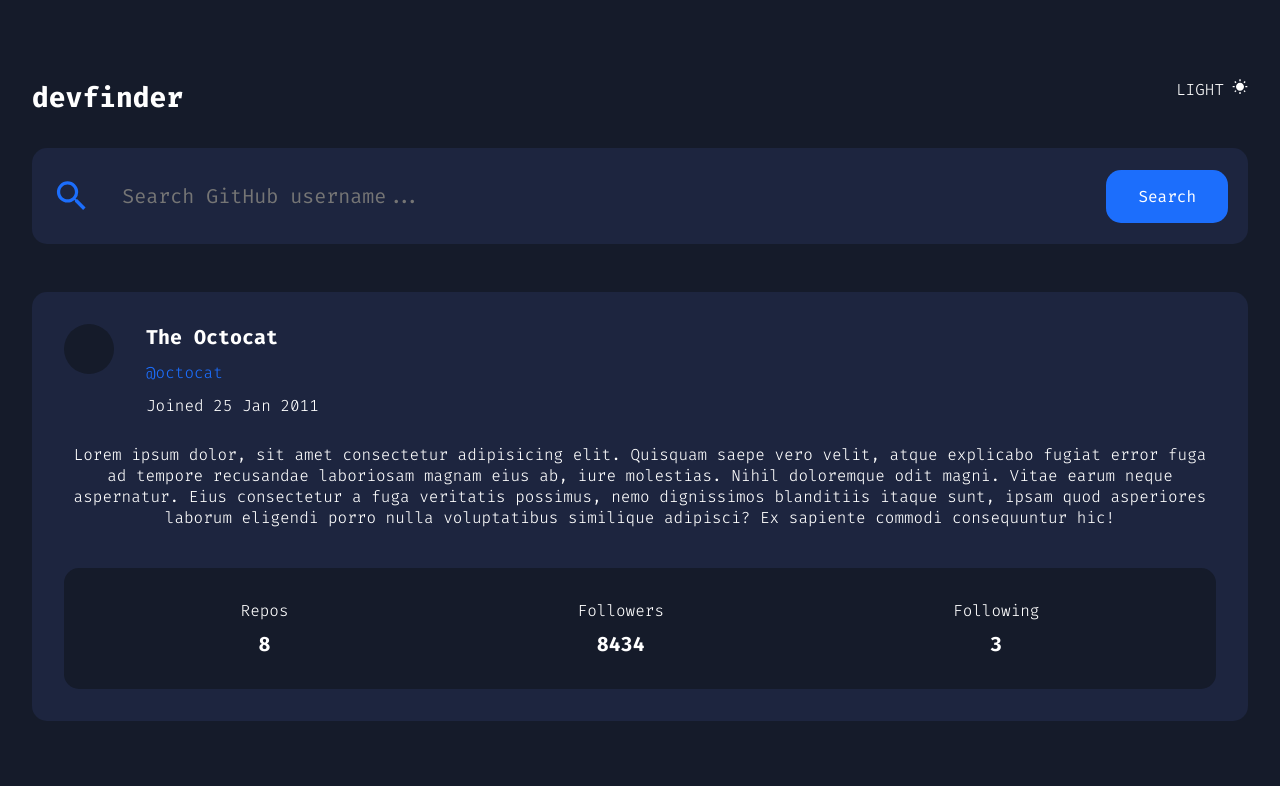
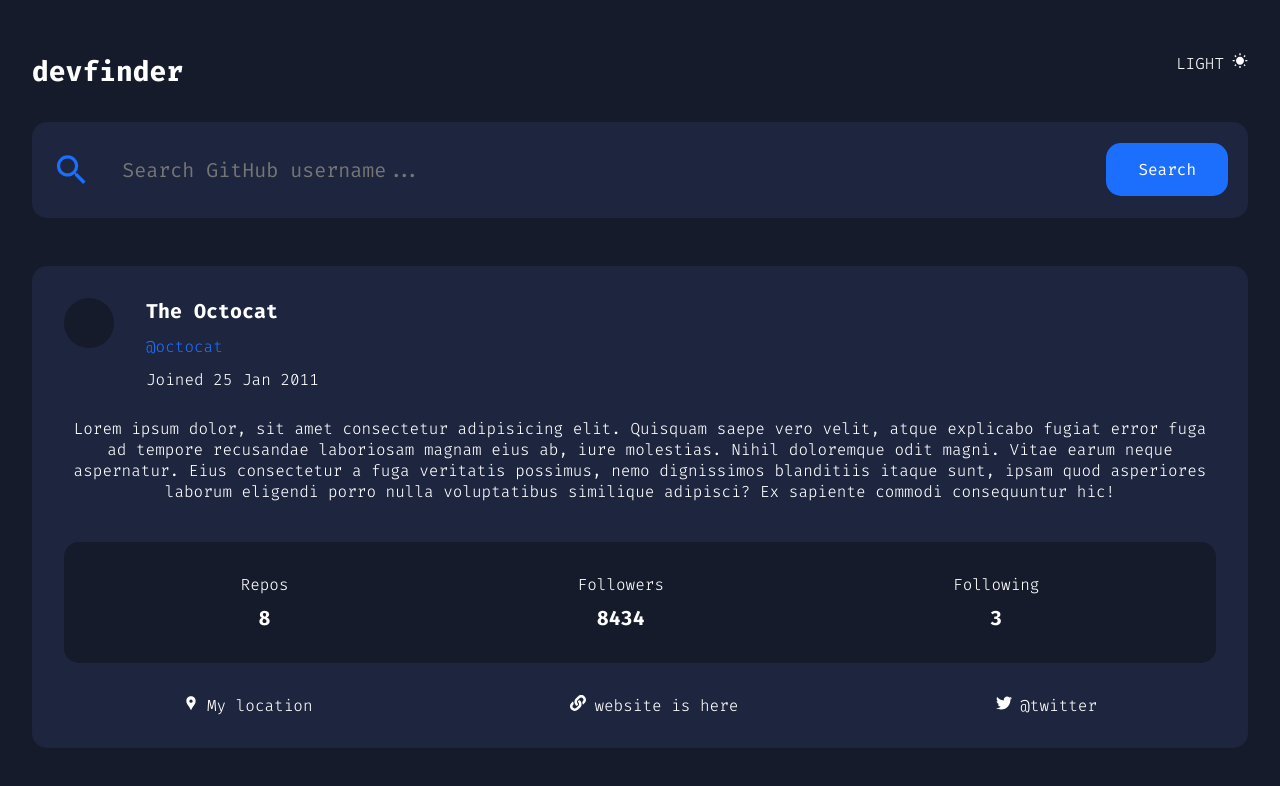
Before and after one commit to nonsoo/devfinder--app, a React (Create React App) app: page / in a window 1280 px wide. Shown: the top 786 px of the page. Built offline with nearby package versions, Linux system fonts and the light colour scheme.

Commit message:
finishes layout

```diff
--- a/src/Components/Profile.tsx
+++ b/src/Components/Profile.tsx
@@ -1,4 +1,6 @@
 import { FC } from "react";
+import { MdLocationPin } from "react-icons/md";
+import { FaLink, FaTwitter } from "react-icons/fa";
 
 const Profile: FC = () => {
   return (
@@ -35,6 +37,21 @@ const Profile: FC = () => {
           <p className="Profile__StatsStat">3</p>
         </div>
       </div>
+
+      <div className="Links">
+        <div className="Links__Location">
+          <MdLocationPin className="Links__Icons" />
+          <span>My location</span>
+        </div>
+        <div className="Links__Website">
+          <FaLink className="Links__Icons" />
+          <span>website is here</span>
+        </div>
+        <div className="Links__Twitter">
+          <FaTwitter className="Links__Icons" />
+          <span>@twitter</span>
+        </div>
+      </div>
     </section>
   );
 };
--- a/src/css/layout.css
+++ b/src/css/layout.css
@@ -176,6 +176,19 @@
   margin-top: 0.5em;
 }
 
+.Links {
+  display: flex;
+  flex-direction: column;
+
+  margin-top: 2em;
+  gap: 1.25em;
+  align-items: center;
+}
+
+.Links span {
+  margin-left: 0.5em;
+}
+
 @media screen and (min-width: 800px) {
   .Profile {
     padding: 2em;
@@ -187,4 +200,9 @@
   .Profile__Stats {
     padding: 2em;
   }
+
+  .Links {
+    flex-direction: row;
+    justify-content: space-around;
+  }
 }
```
